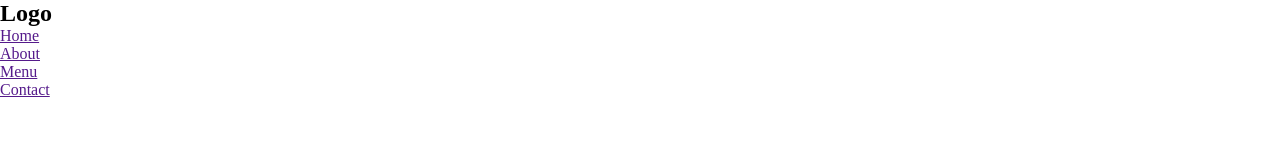
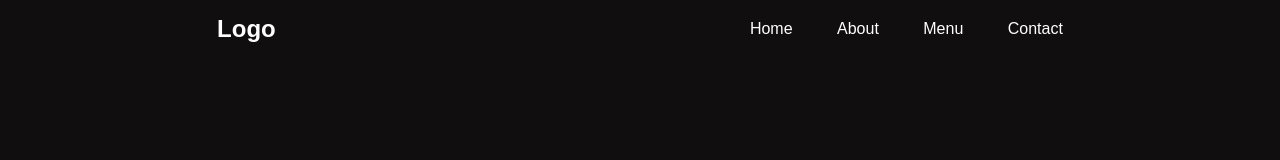
Before and after one commit to penguin248/coffee-page, a plain HTML site: page index.html in a window 1280 px wide. Drawn offline with Linux system fonts and the light colour scheme; a web font is replaced by a local one.

Commit message:
Add styles to the navigation

```diff
--- a/styles.css
+++ b/styles.css
@@ -20,3 +20,35 @@ button {
   margin: 0;
   box-sizing: border-box;
 }
+
+body {
+  background-color: #100e0f;
+}
+
+/* Navigation start */
+nav {
+  display: flex;
+  justify-content: space-around;
+  align-items: center;
+  color: #fff;
+  font-family: sans-serif;
+  padding-top: 15px;
+}
+
+li {
+  display: inline;
+  list-style: none;
+}
+
+li a {
+  color: #fff;
+  text-decoration: none;
+  margin-left: 40px;
+  padding-bottom: 10px;
+}
+
+li a:hover {
+  border-bottom: 2px solid var(--main-color);
+}
+
+/* Navigation start */
```
